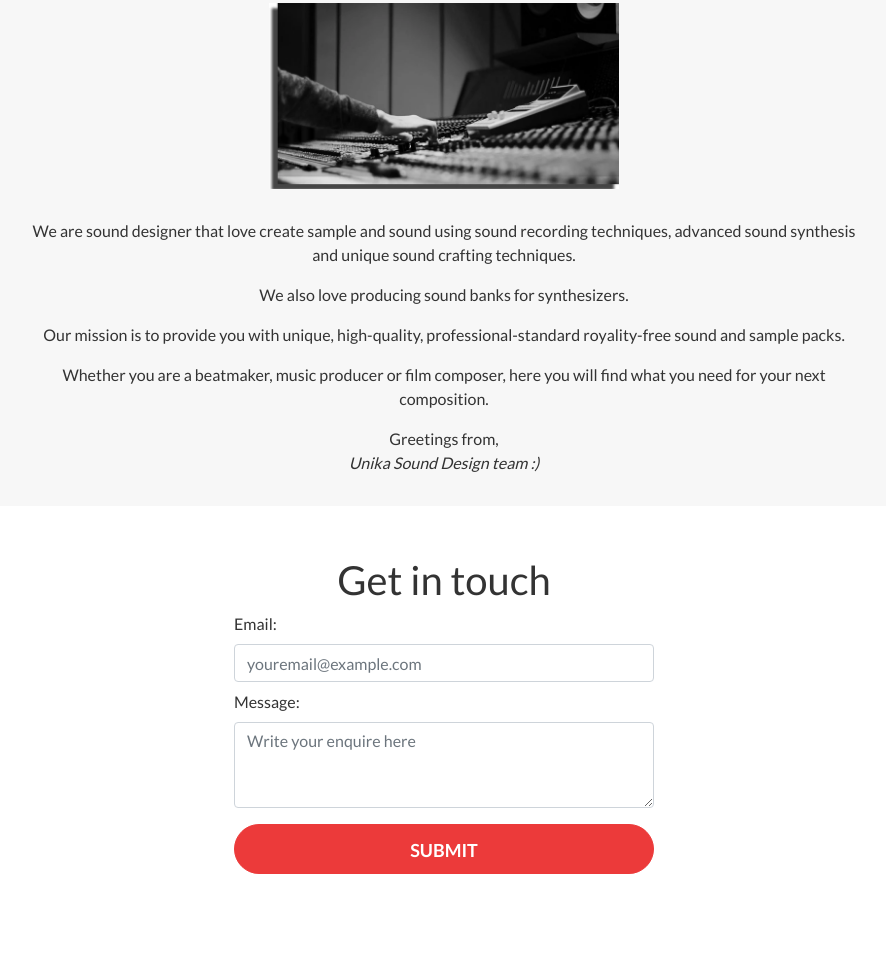
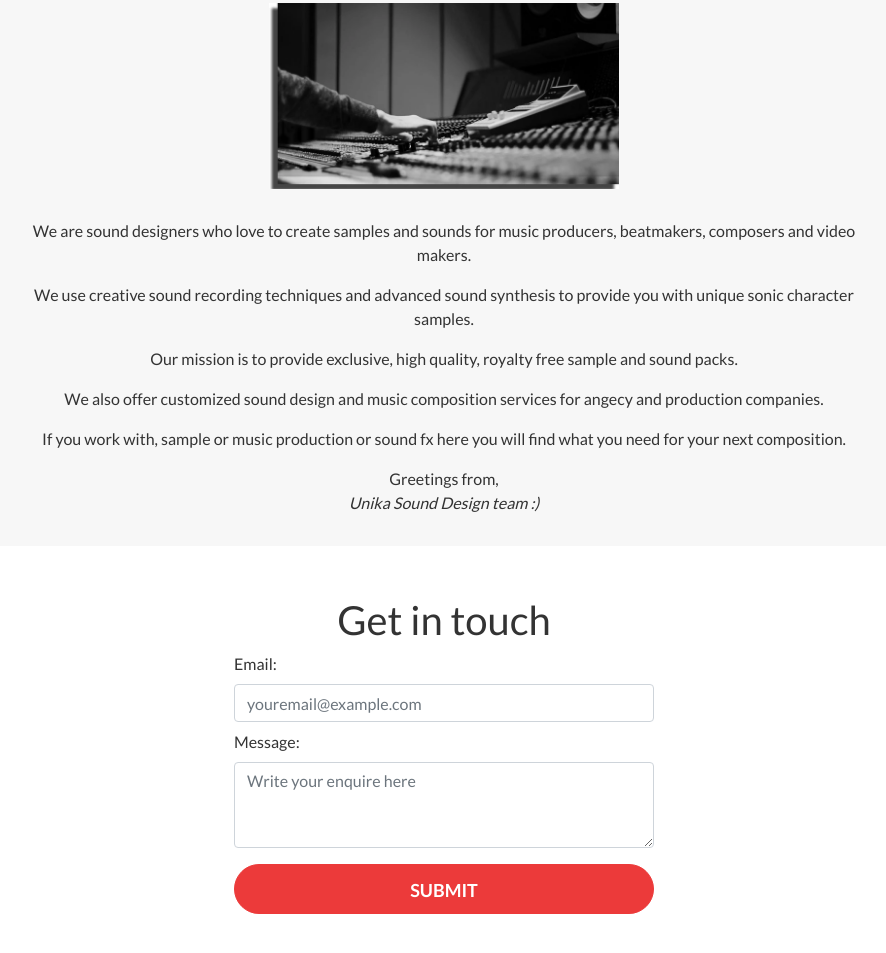
Before and after one commit to unikasound/unikasound.github.io, a plain HTML site: page index.html in a window 1280 px wide. Shown: the part 1567-2520 px from the top of the page, without its empty margins (196-1082 px from the left). Drawn offline with nearby package versions, Linux system fonts and the light colour scheme.

Commit message:
about us

```diff
--- a/index.html
+++ b/index.html
@@ -92,17 +92,18 @@
       <h1 class="text-center">About us</h1>
       <img src="./img/studio.webp" class="studio-pic" />
 
-      <p>We are sound designer that love create sample and sound using sound recording techniques, advanced sound synthesis and unique sound crafting techniques.</p>
+      <p>We are sound designers who love to create samples and sounds for music producers, beatmakers, composers and video makers.</p>
 
       <p>
-        We also love producing sound banks for synthesizers.
+        We use creative sound recording techniques and advanced sound synthesis to provide you with unique sonic character samples.
       </p>
 
-      <p>Our mission is to provide you with unique, high-quality, professional-standard royality-free sound and sample packs.</p>
+      <p>Our mission is to provide exclusive, high quality, royalty free sample and sound packs.</p>
 
 
+      <p>We also offer customized sound design and music composition services for angecy and production companies.</p>
 
-      <p>Whether you are a beatmaker, music producer or film composer, here you will find what you need for your next composition.</p>
+      <p>If you work with, sample or music production or sound fx here you will find what you need for your next composition.</p>
 
       <p>
         Greetings from,<br />
```
